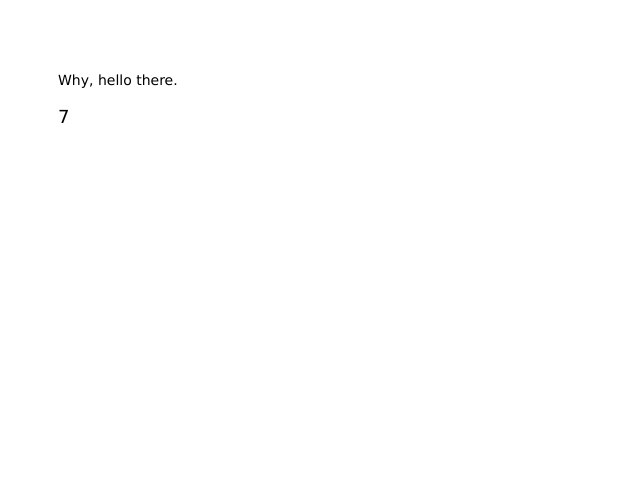
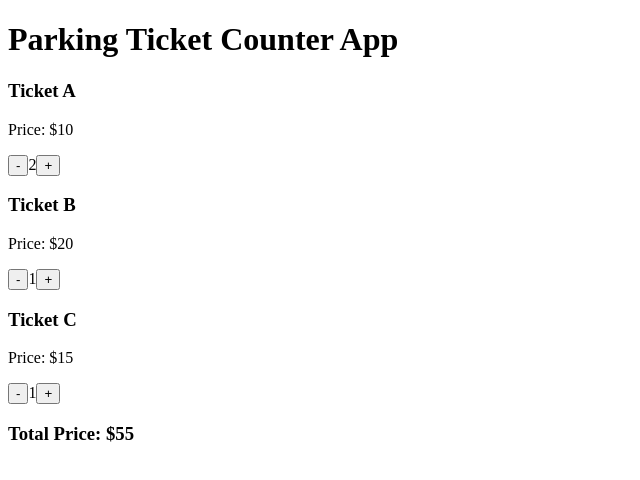
Before and after one commit to ioiooi/react-starter, a React app: page / in a window 1280 px wide. Shown: the top 480 px of the page, without its empty margins (0-640 px from the left). Built offline with nearby package versions, Linux system fonts and the light colour scheme.

Commit message:
simple parkingticket usestate

```diff
--- a/src/App.js
+++ b/src/App.js
@@ -1,33 +1,48 @@
-import React, { useEffect, useState, useRef } from "react";
+import React, { useState } from 'react';
+import ParkingTicket from './ParkingTicket';
+
+const parkingTickets = [
+  { name: 'Ticket A', price: 10, maxAmount: 5, selectedAmount: 2 },
+  { name: 'Ticket B', price: 20, maxAmount: 4, selectedAmount: 1 },
+  { name: 'Ticket C', price: 15, maxAmount: 3, selectedAmount: 1 },
+  // Add more tickets as needed
+];
 
 const App = () => {
-  const [count, setCount] = useState(0);
-  const countRef = useRef(count);
+  const [tickets, setTickets] = useState(parkingTickets);
 
-  // Within the first useEffect hook, whenever the count value changes, the ref value
-  // countRef.current is updated to match the latest count value. This ensures that the ref
-  // always holds the correct and up-to-date count value.
-  useEffect(() => {
-    countRef.current = count;
-  }, [count]);
+  const handleIncrement = (name) => {
+    const updatedTickets = tickets.map((ticket) =>
+      ticket.name === name ? { ...ticket, selectedAmount: ticket.selectedAmount + 1 } : ticket
+    );
+    setTickets(updatedTickets);
+  };
 
-  // Then, in the second useEffect hook, the countRef.current value (which represents
-  // the latest count value) is used to increment and update the count state within the
-  // setInterval callback.
-  useEffect(() => {
-    const intervalId = setInterval(() => {
-      setCount(countRef.current + 1);
-    }, 1000);
+  const handleDecrement = (name) => {
+    const updatedTickets = tickets.map((ticket) =>
+      ticket.name === name ? { ...ticket, selectedAmount: ticket.selectedAmount - 1 } : ticket
+    );
+    setTickets(updatedTickets);
+  };
 
-    return () => {
-      clearInterval(intervalId);
-    };
-  }, []);
+  const calculateTotalPrice = () => {
+    return tickets.reduce((total, ticket) => {
+      return total + ticket.selectedAmount * ticket.price;
+    }, 0);
+  };
 
   return (
     <div>
-      <p>Why, hello there.</p>
-      <p id="counter">{count}</p>
+      <h1>Parking Ticket Counter App</h1>
+      {tickets.map((ticket) => (
+        <ParkingTicket
+          key={ticket.name}
+          parkingTicket={ticket}
+          onIncrement={handleIncrement}
+          onDecrement={handleDecrement}
+        />
+      ))}
+      <h3>Total Price: ${calculateTotalPrice()}</h3>
     </div>
   );
 };
--- /dev/null
+++ b/src/ParkingTicket.js
@@ -0,0 +1,31 @@
+import React from 'react';
+
+const ParkingTicket = ({ parkingTicket, onIncrement, onDecrement }) => {
+  const { name, price, maxAmount, selectedAmount } = parkingTicket;
+
+  const handleIncrement = () => {
+    if (selectedAmount < maxAmount) {
+      onIncrement(name);
+    }
+  };
+
+  const handleDecrement = () => {
+    if (selectedAmount > 0) {
+      onDecrement(name);
+    }
+  };
+
+  return (
+    <div>
+      <h3>{name}</h3>
+      <p>Price: ${price}</p>
+      <div>
+        <button onClick={handleDecrement}>-</button>
+        <span>{selectedAmount}</span>
+        <button onClick={handleIncrement}>+</button>
+      </div>
+    </div>
+  );
+};
+
+export default ParkingTicket;
--- a/src/index.css
+++ /dev/null
@@ -1,8 +0,0 @@
-body {
-  padding: 50px;
-  font: 14px "Lucida Grande", Helvetica, Arial, sans-serif;
-}
-
-#counter {
-  font-size: 18px;
-}
--- a/src/index.js
+++ b/src/index.js
@@ -1,4 +1,3 @@
-import "./index.css";
 import React from "react";
 import ReactDOM from "react-dom/client";
 import App from "./App";
```
